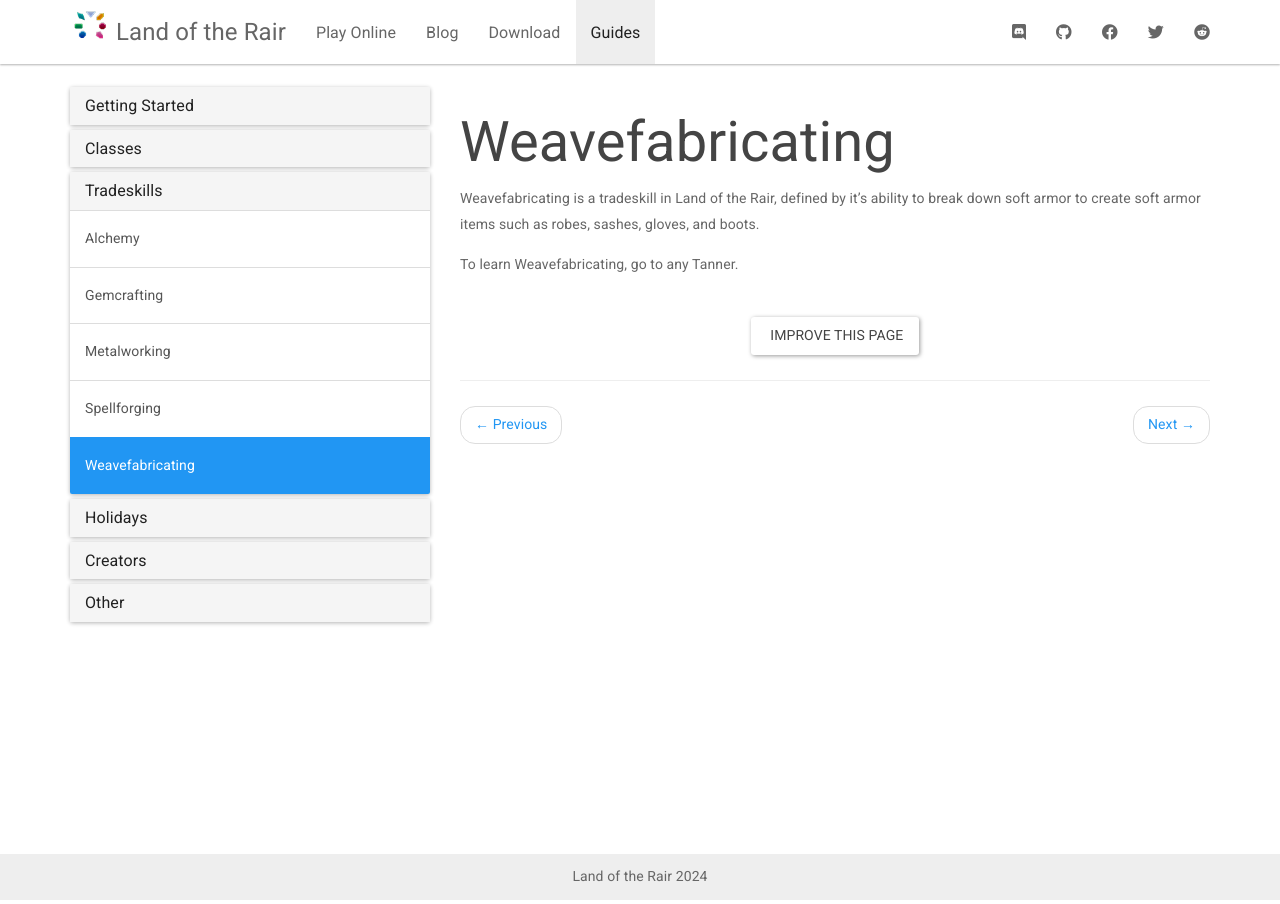
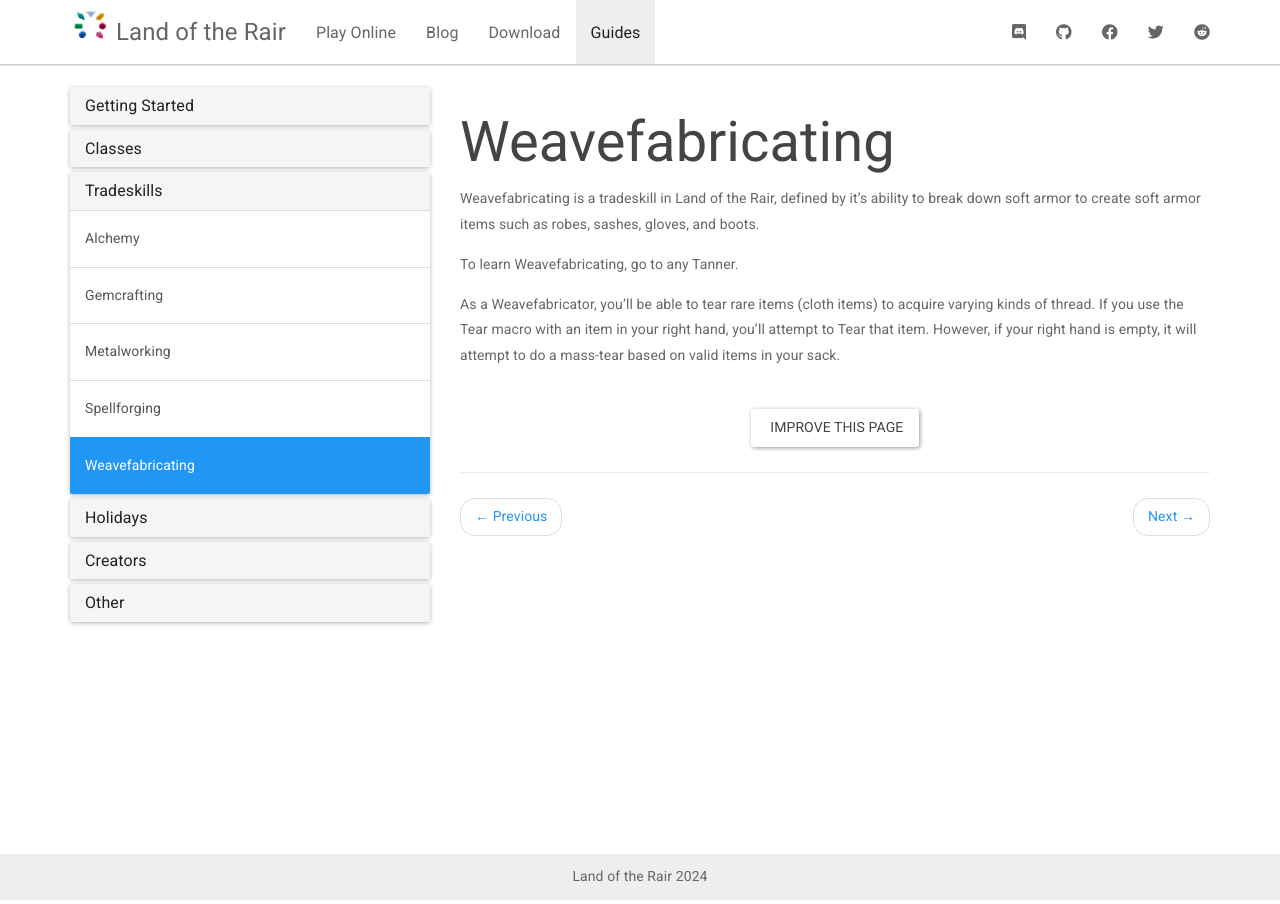
Before and after one commit to LandOfTheRair/landoftherair.github.io, a Jekyll site: the page built from _docs/tradeskills/weavefabricating.md, in a window 1280 px wide. Built offline with Jekyll 4.4.1, drawn with Linux system fonts in a browser that asks for light colours; nearby versions of some CDN libraries.

Commit message:
Update weavefabricating.md

```diff
--- a/_docs/tradeskills/weavefabricating.md
+++ b/_docs/tradeskills/weavefabricating.md
@@ -6,3 +6,5 @@ permalink: /docs/weavefabricating/
 Weavefabricating is a tradeskill in Land of the Rair, defined by it's ability to break down soft armor to create soft armor items such as robes, sashes, gloves, and boots.
 
 To learn Weavefabricating, go to any Tanner.
+
+As a Weavefabricator, you'll be able to tear rare items (cloth items) to acquire varying kinds of thread. If you use the Tear macro with an item in your right hand, you'll attempt to Tear that item. However, if your right hand is empty, it will attempt to do a mass-tear based on valid items in your sack.
```
